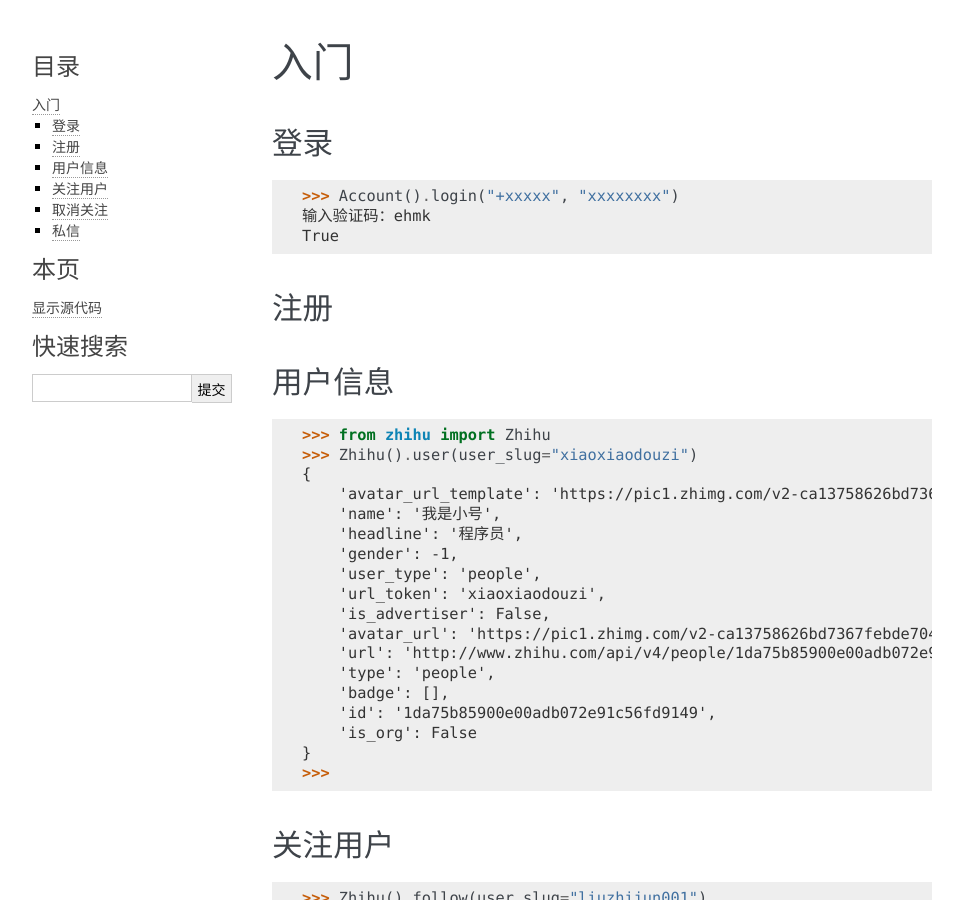
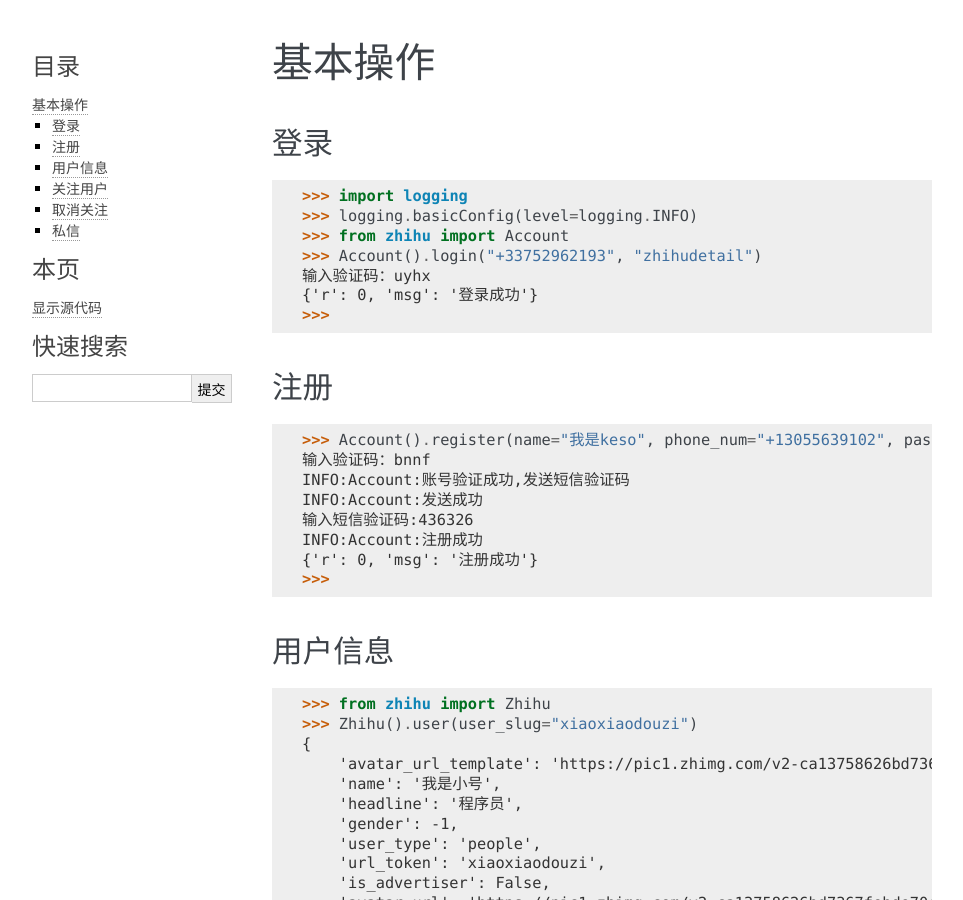
Before and after one commit to lzjun567/zhihu-api, a Sphinx documentation site: the page built from docs/source/start.rst, in a window 1280 px wide and 900 px high. Shown: the whole window, without its empty margins (148-1111 px from the left). Built offline with Sphinx 7.4.7, drawn with Linux system fonts in a browser that asks for light colours.

Commit message:
udpate docs

```diff
--- a/docs/source/index.rst
+++ b/docs/source/index.rst
@@ -13,3 +13,5 @@
       :maxdepth: 2
 
       start
+      answer
+      question
--- a/docs/source/start.rst
+++ b/docs/source/start.rst
@@ -1,18 +1,29 @@
-入门
+基本操作
 ==========
 .. module:: zhihu
 
 
 登录
 -------
-
-    >>> Account().login("+xxxxx", "xxxxxxxx")
-    输入验证码：ehmk
-    True
+    >>> import logging
+    >>> logging.basicConfig(level=logging.INFO)
+    >>> from zhihu import Account
+    >>> Account().login("+33752962193", "zhihudetail")
+    输入验证码：uyhx
+    {'r': 0, 'msg': '登录成功'}
+    >>>
 
 注册
 --------
 
+    >>> Account().register(name="我是keso", phone_num="+13055639102", password="zhihudetail")
+    输入验证码：bnnf
+    INFO:Account:账号验证成功,发送短信验证码
+    INFO:Account:发送成功
+    输入短信验证码:436326
+    INFO:Account:注册成功
+    {'r': 0, 'msg': '注册成功'}
+    >>>
 
 
 用户信息
```
Also changed, not shown: docs/source/answer.rst (added, +55 -0 lines), docs/source/question.rst (added, +31 -0 lines), 3 other files.
